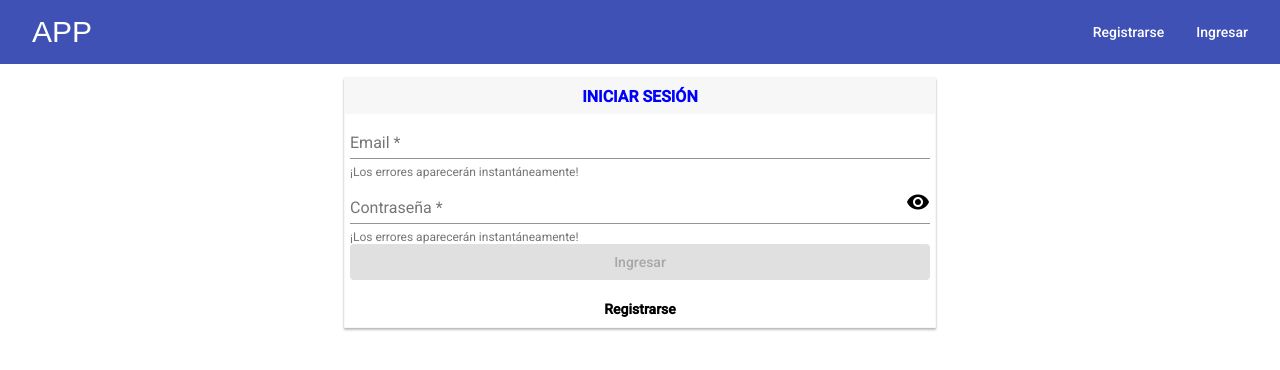
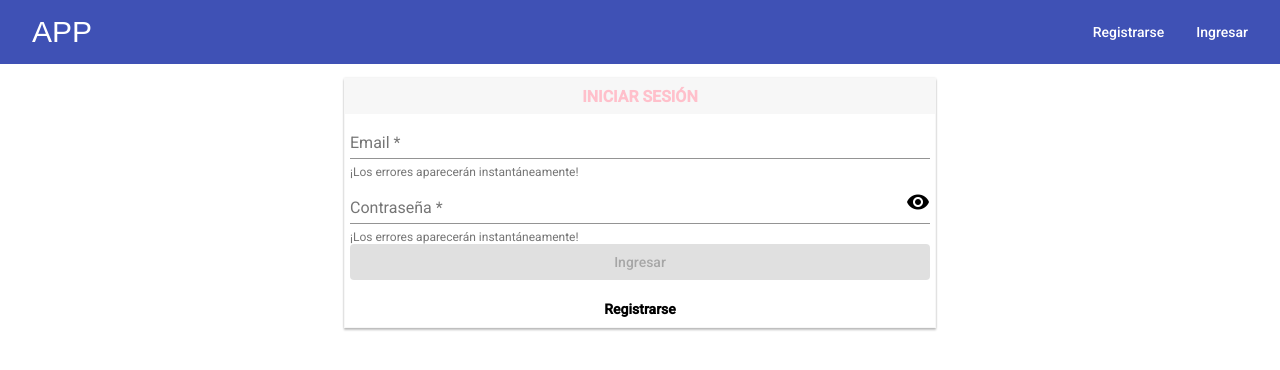
Before and after one commit to meljuc9/First-proyect, an Angular app: page /login in a window 1280 px wide. Shown: the top 370 px of the page. Built offline with nearby package versions, Linux system fonts and the light colour scheme.

Commit message:
:sparkles:Add style in this proyect

```diff
--- a/src/styles.css
+++ b/src/styles.css
@@ -24,7 +24,7 @@ body {
   }
 
   .list-header-title {
-    color:blue;
+    color:pink;
     text-align: center;
     background: rgba(0, 0, 0, .03);
     padding: 8px 20px;
```
